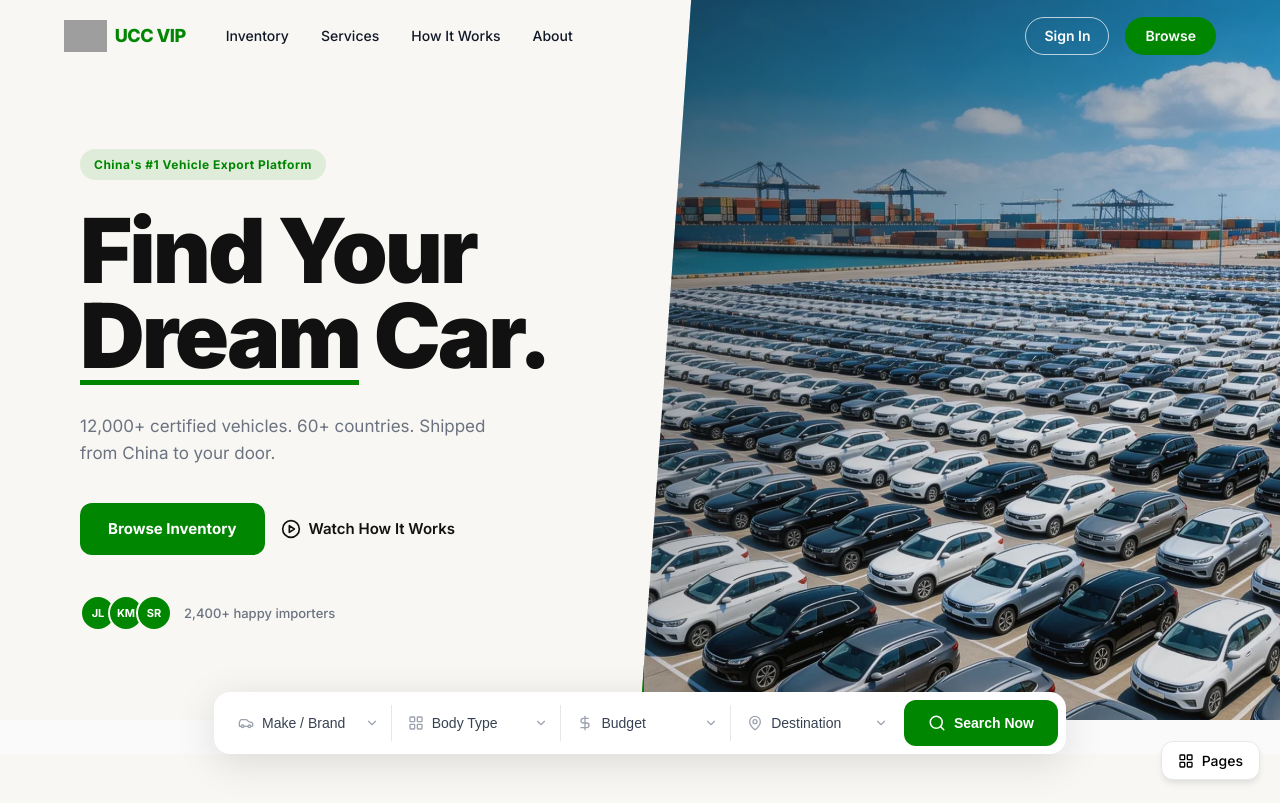
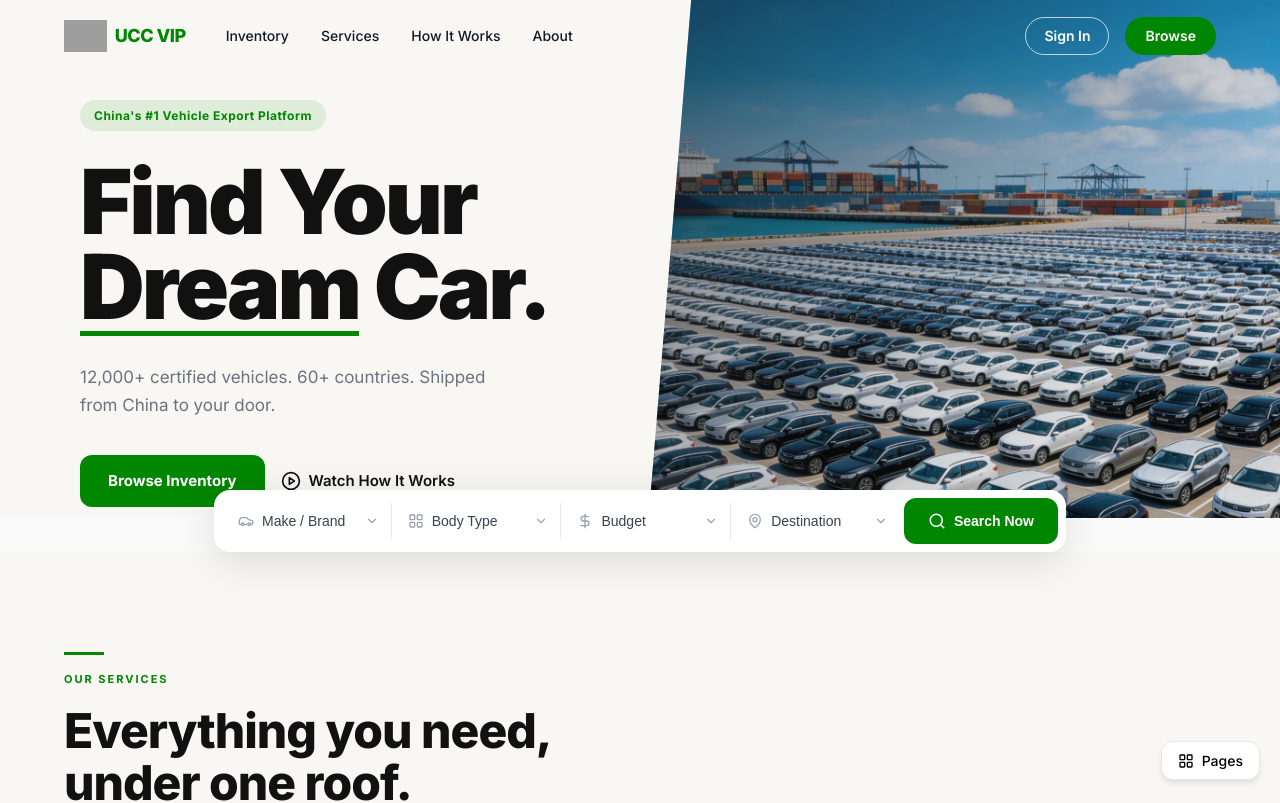
Before and after one commit to therealechan/ucc-redesign, a Vue app: page /v8 in a window 1280 px wide. Shown: the top 803 px of the page. Built offline with nearby package versions, Linux system fonts and the light colour scheme; grey boxes are pictures that could not be loaded.

Commit message:
fix: V7+V8 hero height set to 518px

```diff
--- a/src/components/v7/HeroSection.vue
+++ b/src/components/v7/HeroSection.vue
@@ -59,7 +59,7 @@ import { ArrowRight, Star, ShieldCheck } from 'lucide-vue-next'
 .hero-grid {
   display: grid;
   grid-template-columns: 1.1fr 0.9fr;
-  height: calc(100vh - 68px - 80px);
+  height: 518px;
 }
 
 .hero-left {
--- a/src/components/v8/HeroSection.vue
+++ b/src/components/v8/HeroSection.vue
@@ -37,7 +37,7 @@ import { PlayCircle } from 'lucide-vue-next'
 
 <style scoped>
 .hero {
-  height: calc(100vh - 80px);
+  height: 518px;
   display: grid;
   grid-template-columns: 1fr 1fr;
   background: #F8F7F3;
```
